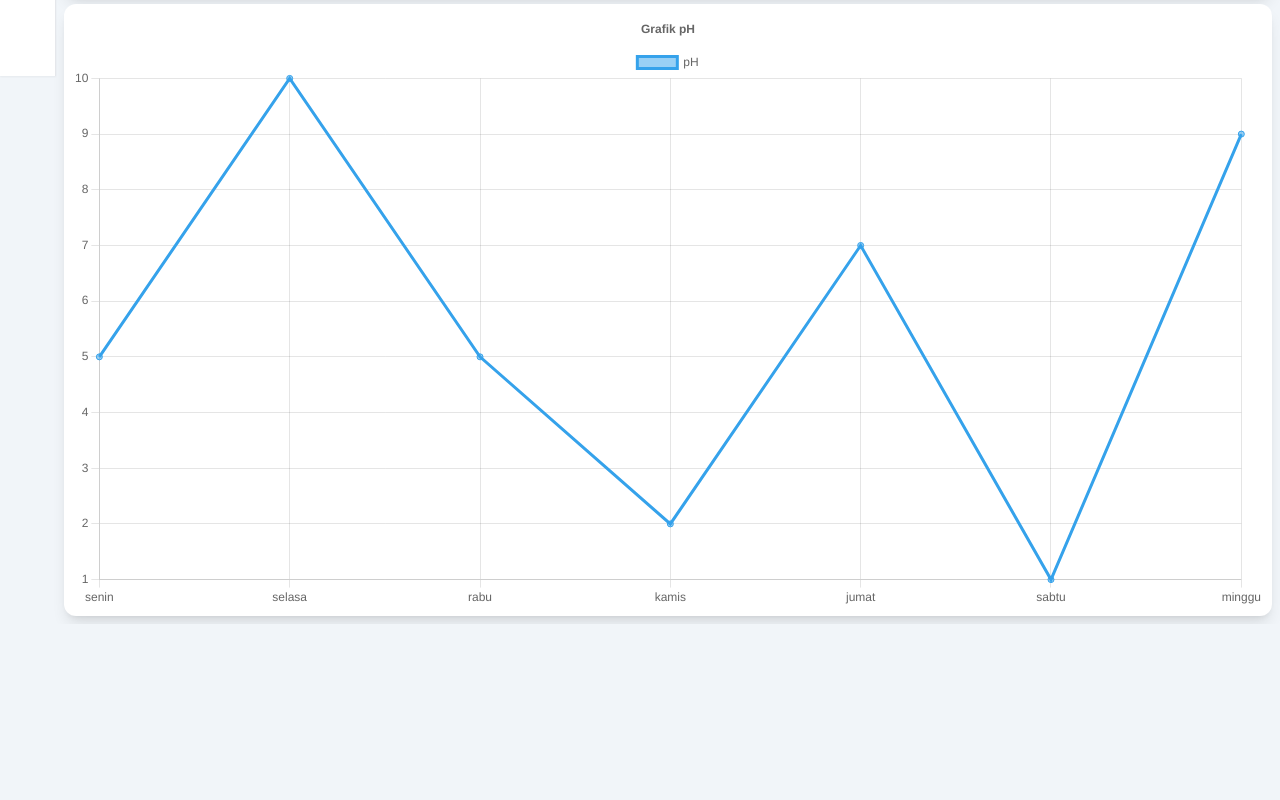
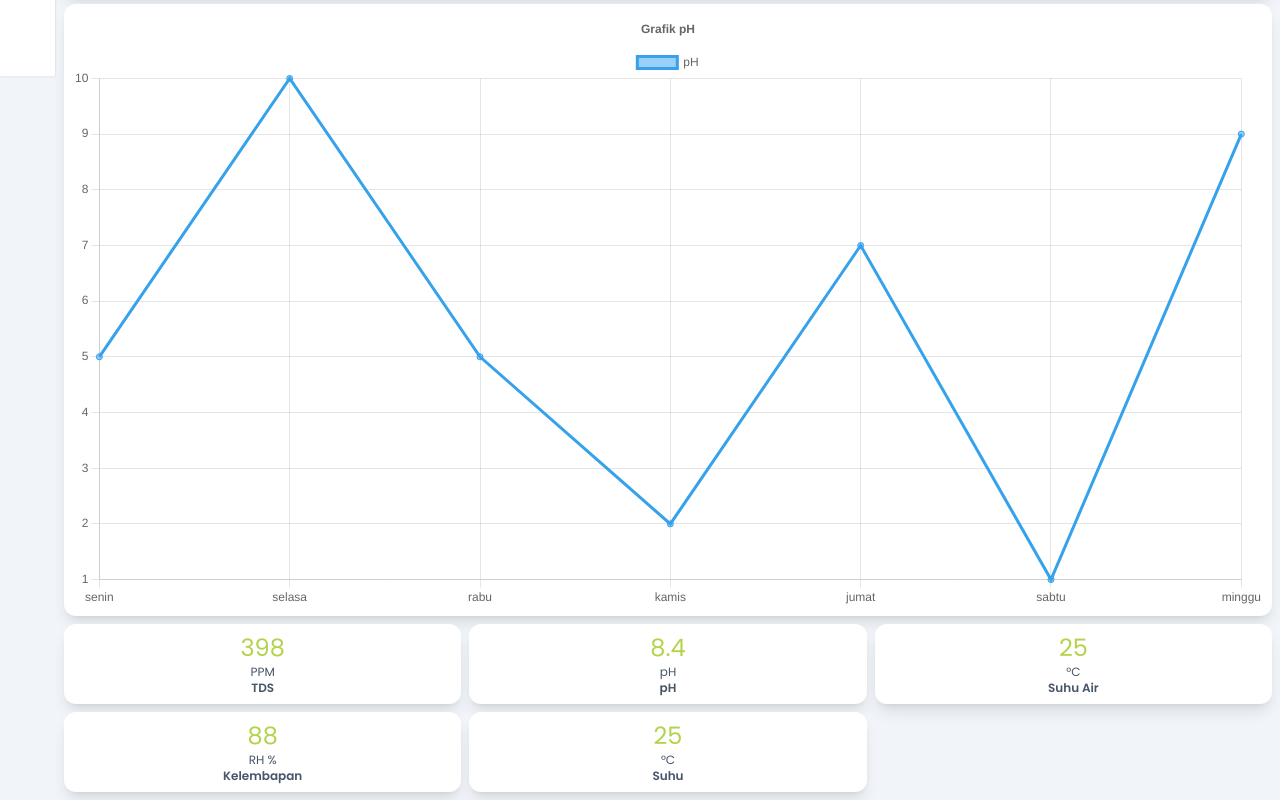
Before and after one commit to rahulsubagio/iot-hidroponik-melon, a React (Vite) app: page /dashboard in a window 1280 px wide. Shown: the part 724-1524 px from the top of the page. Before the commit the page ends 1348 px from the top, so only its background shows below. Built offline with nearby package versions, Linux system fonts and the light colour scheme; no server answers; sample sign-in values are in the browser's storage; a web font is replaced by a local one.

Commit message:
membuat card box

```diff
--- a/src/index.css
+++ b/src/index.css
@@ -33,6 +33,14 @@
   .card {
     @apply w-80 h-auto px-5 py-6 grid place-items-center;
     @apply bg-white shadow-lg rounded-xl;
+  }
+
+  .card-item {
+    @apply bg-white shadow-lg rounded-xl;
+  }
+
+  .card-box {
+    @apply flex flex-col justify-between p-2 text-center card-item text-slate-600;
   }
 
   main {
--- a/src/pages/content-items/Dashboard.jsx
+++ b/src/pages/content-items/Dashboard.jsx
@@ -75,24 +75,57 @@ function getDate() {
   return `${date}/${month}/${year}`
 }
 
-const dataSensor = {
-
-}
+const dataSensor = [
+  {
+    sensor: "TDS",
+    name: "PPM",
+    nilai: 398,
+  },
+  {
+    sensor: "pH",
+    name: "pH",
+    nilai: 8.4,
+  },
+  {
+    sensor: "Suhu Air",
+    name: "°C",
+    nilai: 25,
+  },
+  {
+    sensor: "Kelembapan",
+    name: "RH %",
+    nilai: 88,
+  },
+  {
+    sensor: "Suhu",
+    name: "°C",
+    nilai: 25,
+  }
+]
 
 const Dashboard = () => {
-  const [currenDate, setCurrentDate] = useState(getDate())
+  const [currenDate] = useState(getDate())
 
   return (
     <>
-      <div className="flex justify-between w-full h-auto px-4 py-2 font-semibold card text-slate-600">
+      <div className="flex justify-between w-full h-auto px-4 py-2 font-semibold text-slate-600 card-item">
         <p>Tanggal : {currenDate}</p>
         <p>Hari ke : 15</p>
       </div>
-      <div className="w-full h-auto p-2 mt-2 card">
+      <div className="w-full h-auto p-2 mt-2 card-item">
         <Line options={optionsTDS} data={dataTDS}/>
       </div>
-      <div className="w-full h-auto p-2 mt-2 card">
+      <div className="w-full h-auto p-2 mt-2 card-item">
         <Line options={optionsPH} data={dataPH}/>
+      </div>
+      <div className="grid h-full grid-cols-3 gap-2 mt-2">
+        {dataSensor.map((sensor) => (
+          <div className="card-box" key={dataSensor.sensor}>
+            <h2 className="text-hijo-light">{sensor.nilai}</h2>
+            <p className="text-xs">{sensor.name}</p>
+            <p className="text-xs font-semibold ">{sensor.sensor}</p>
+          </div>
+        ))}
       </div>
     </>
   )
--- a/src/pages/content-items/Inventory.jsx
+++ b/src/pages/content-items/Inventory.jsx
@@ -1,7 +1,38 @@
+const waterLevel = [
+  {
+    sensor: "Pupuk A",
+    nilai: 80,
+  },
+  {
+    sensor: "Pupuk B",
+    nilai: 80,
+  },
+  {
+    sensor: "Air",
+    nilai: 80,
+  },
+  {
+    sensor: "pH Up",
+    nilai: 80,
+  },
+  {
+    sensor: "pH Down",
+    nilai: 80,
+  },
+]
+
 const Inventory = () => {
   return (
     <>
-      <h1>Ini halaman inventory</h1>
+      <div className="grid h-full grid-cols-2 gap-2 mt-2">
+        {waterLevel.map((sensor) => (
+          <div className="card-box" key={waterLevel.sensor}>
+            <h2 className="text-hijo-light">{sensor.nilai}</h2>
+            <p className="text-xs">%</p>
+            <p className="text-xs font-semibold ">{sensor.sensor}</p>
+          </div>
+        ))}
+      </div>
     </>
   )
 }
```
